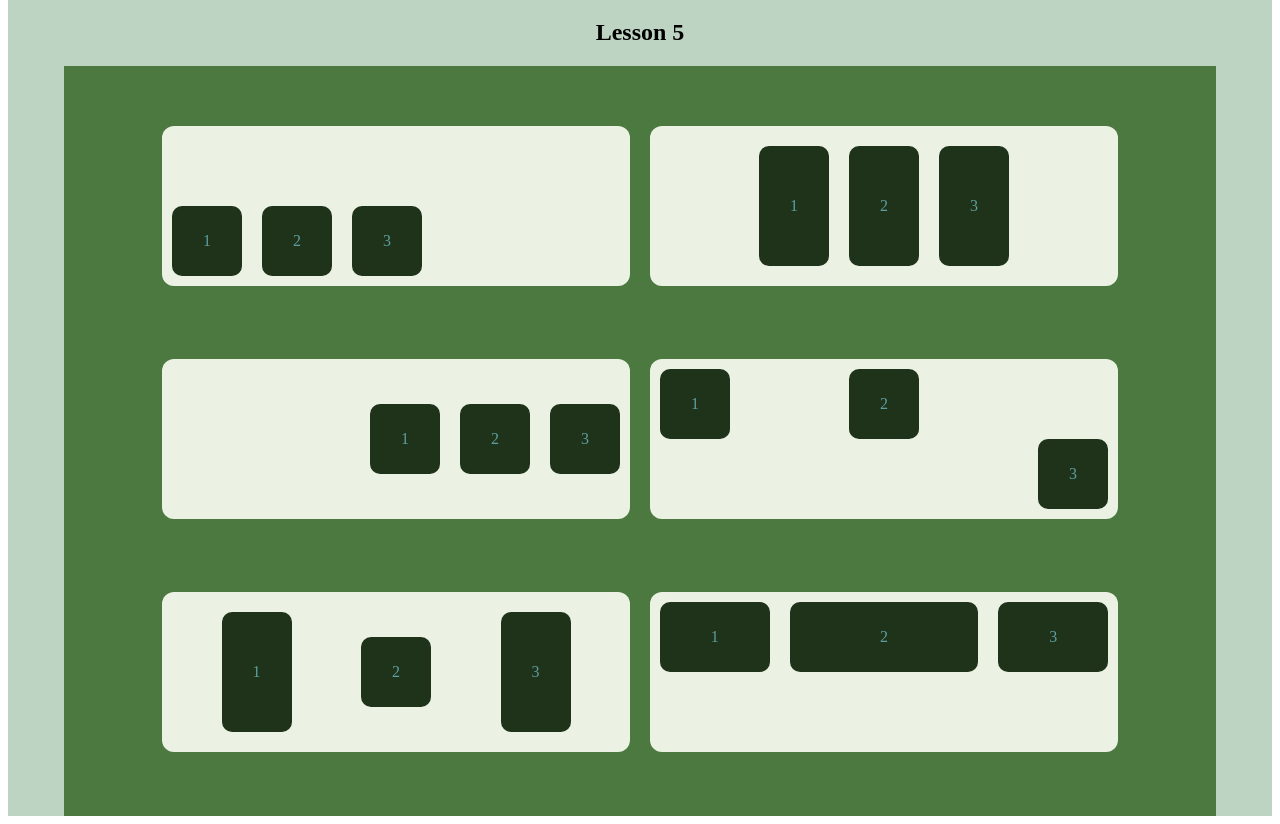
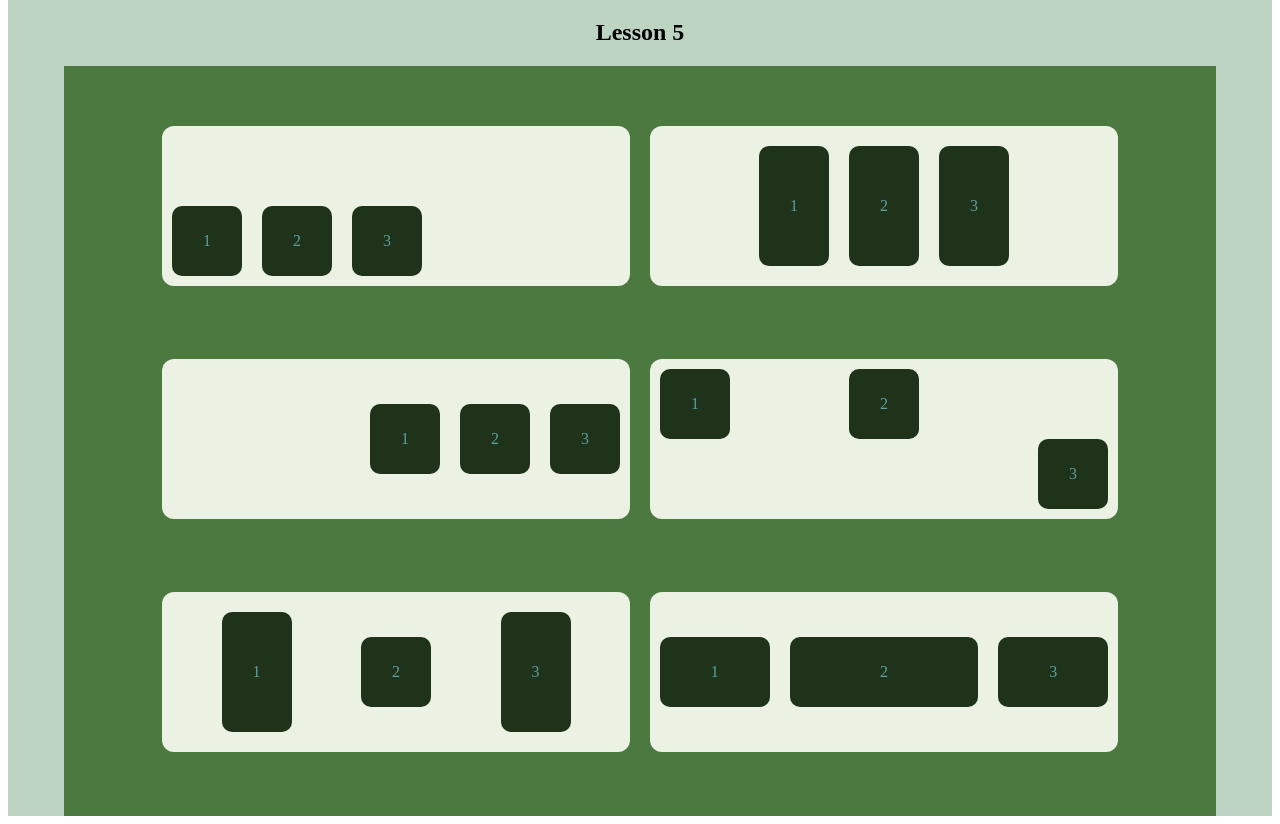
Before and after one commit to mirakoi/flexbox, a plain HTML site: page index.html in a window 1280 px wide. Shown: the part 76-900 px from the top of the page. Drawn offline with Linux system fonts and the light colour scheme.

Commit message:
la till lite kommentarer

```diff
--- a/index.html
+++ b/index.html
@@ -40,7 +40,7 @@
             <div class="box">2</div>
             <div class="box item-stretch">3</div>
           </div>
-          <div class="card flex-center">
+          <div class="card flex-grow">
             <div class="box item-grow-1">1</div>
             <div class="box item-grow-2">2</div>
             <div class="box item-grow-1">3</div>
--- a/style/styles.css
+++ b/style/styles.css
@@ -38,6 +38,8 @@ section {
   height: 70px;
 }
 
+/* Olika flexboxar */
+
 .flex-start {
   justify-content: flex-start;
   align-items: flex-end;
@@ -63,6 +65,13 @@ section {
   align-items: center;
 }
 
+.flex-grow {
+    justify-content: center;
+    align-items: center;
+}
+
+/* mer css i vissa rutor */
+
 .item-end {
   align-self: flex-end;
 }
```
